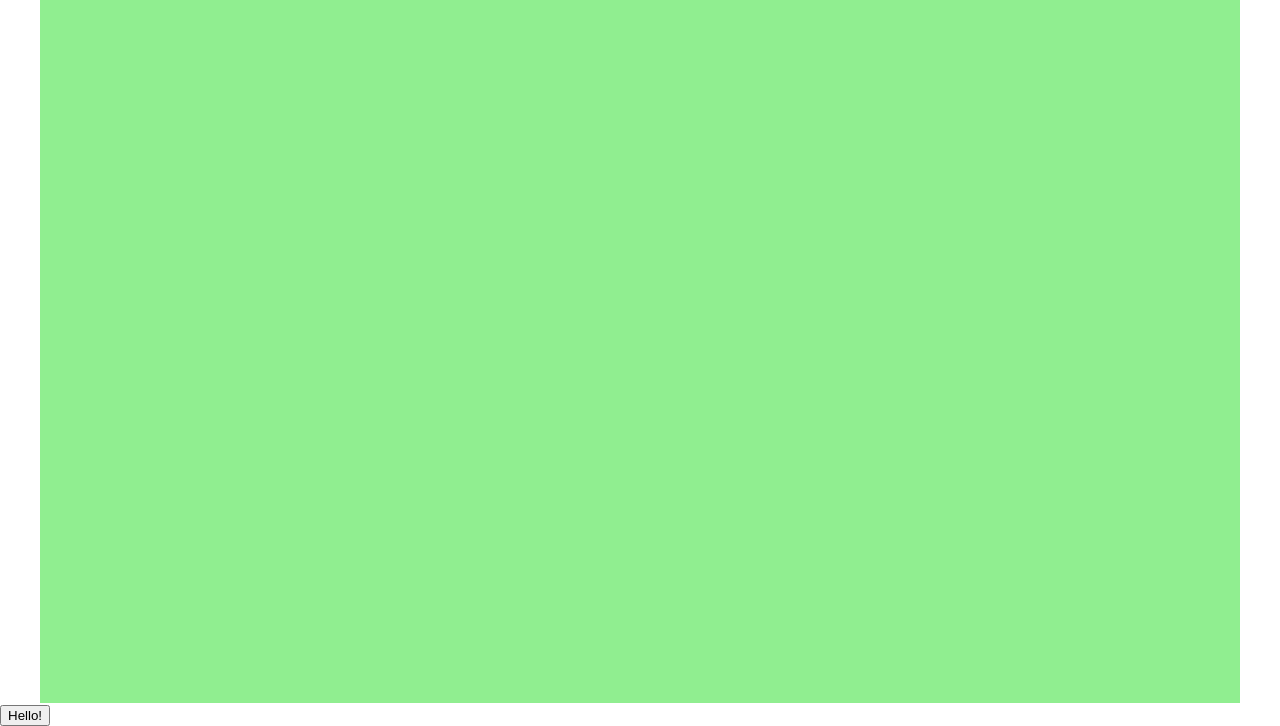
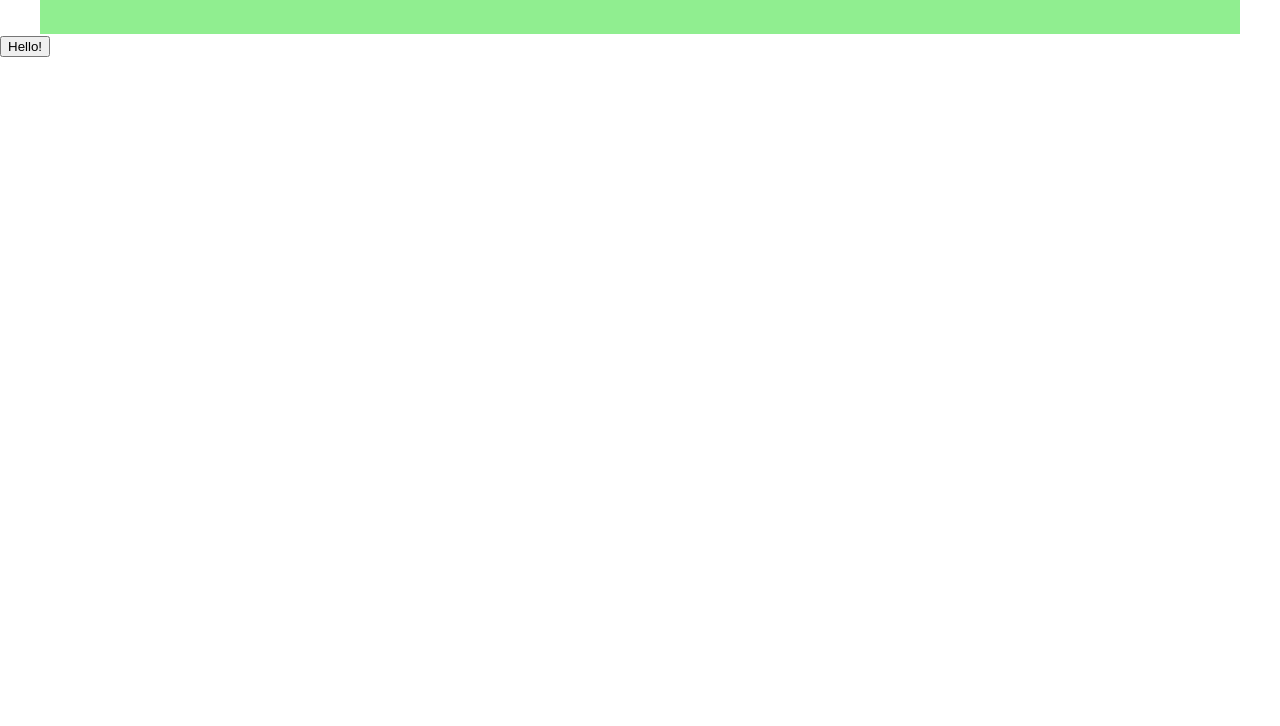
Before and after one commit to katjed/11-5-OOP-ThisSelf, a website: page index.html in a window 1280 px wide. Shown: the part 97-823 px from the top of the page. After the commit the page ends 800 px from the top, so only its background shows below. Drawn offline with nearby package versions, Linux system fonts and the light colour scheme.

Commit message:
Update files

```diff
--- a/package.json
+++ b/package.json
@@ -19,7 +19,7 @@
     "watch": "npm-run-all build -p watch:*",
     "helper": "npm run build-dev:sass && npm run build:autoprefixer",
     "watch:sassprefixer": "onchange -d 100 sass/ -- npm run helper",
-    "watch:browser-sync": "browser-sync start --server --files css/*.css *.html"
+    "watch:browser-sync": "browser-sync start --browser \"chrome\" --server --files css/*.css *.html"
   },
   "keywords": [],
   "author": "",
--- a/sass/style.scss
+++ b/sass/style.scss
@@ -1,18 +1,18 @@
 @import url(https://fonts.googleapis.com/css?family=Open+Sans);
 
-$fonts: 'Open Sans', sans-serif;
+$font: 'Open Sans', sans-serif;
 $background: lightgreen;
+
 * {
 	box-sizing: border-box;
 }
 body {
 	margin: 0;
-	font-family: $fonts;
+	font-family: $font;
 }
 .container {
 	width: 100%;
 	max-width: 1200px;
-	height: 100vh;
 	margin: 0 auto;
 	background-color: $background;
 	text-align: center;
```
Also changed, not shown: js/script.js (+4 -6 lines), css/style.css.
